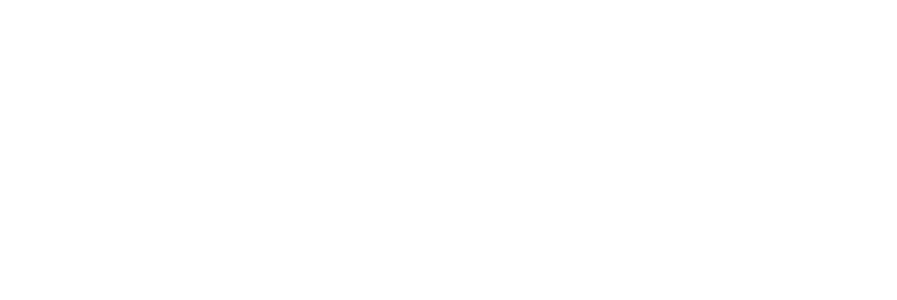
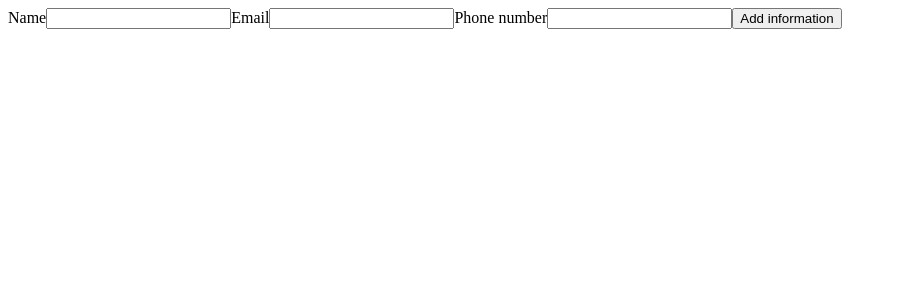
Before and after one commit to tcoquery/REACT-CV-Maker, a React (Create React App) app: page / in a window 1280 px wide. Shown: the top 300 px of the page, without its empty margins (0-897 px from the left). Built offline with nearby package versions, Linux system fonts and the light colour scheme.

Commit message:
add inputs for general information

```diff
--- a/src/App.js
+++ b/src/App.js
@@ -1,10 +1,75 @@
+import React, { Component } from "react";
+import uniqid from "uniqid";
 
-function App() {
-  return (
-    <div >
+class App extends Component {
+  constructor() {
+    super();
 
-    </div>
-  );
+    this.state = {
+      general: {
+        name: '',
+        email: '',
+        phoneNumber:'',
+        id: uniqid()
+      }
+    };
+  }
+
+
+  handleChange = (e) => {
+    this.setState({
+      task : {
+        name: e.target.value,
+        email: e.target.value,
+        phoneNumber: e.target.value,
+      },
+    });
+  };
+
+  onSubmitTask = (e) => {
+    e.preventDefault();
+    this.setState({
+      general: {
+        name: '',
+        email: '',
+        phoneNumber:'',
+        id: uniqid()
+      },
+    });
+  };
+
+  render() {
+
+    return (
+      <div>
+        <form onSubmit={this.onSubmitTask}>
+          <label htmlFor="nameInput">Name</label>
+          <input
+            onChange={this.handleChange}
+            value={this.state.general.name}
+            type="text"
+            id="nameInput"
+          />
+          <label htmlFor="emailInput">Email</label>
+          <input
+            onChange={this.handleChange}
+            value={this.state.general.email}
+            type="email"
+            id="emailInput"
+          />
+          <label htmlFor="phoneInput">Phone number</label>
+          <input
+            onChange={this.handleChange}
+            value={this.state.general.phoneNumber}
+            type="number"
+            id="phoneInput"
+          />
+          <button type="submit">Add information</button>
+        </form>
+      </div>
+    );
+  }
 }
 
+
 export default App;
```
